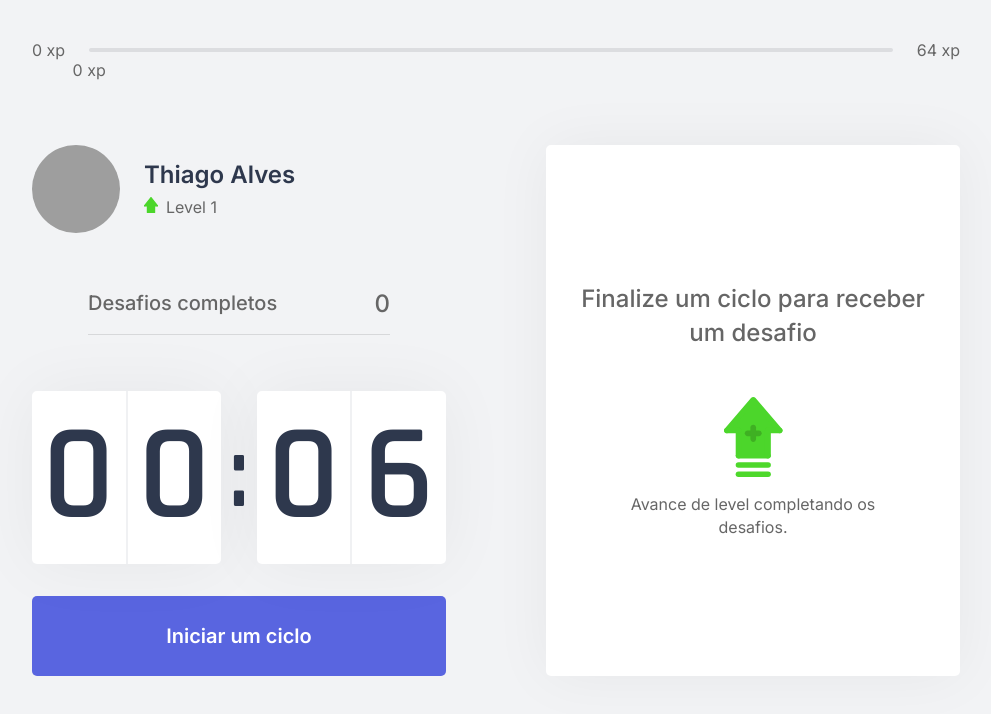
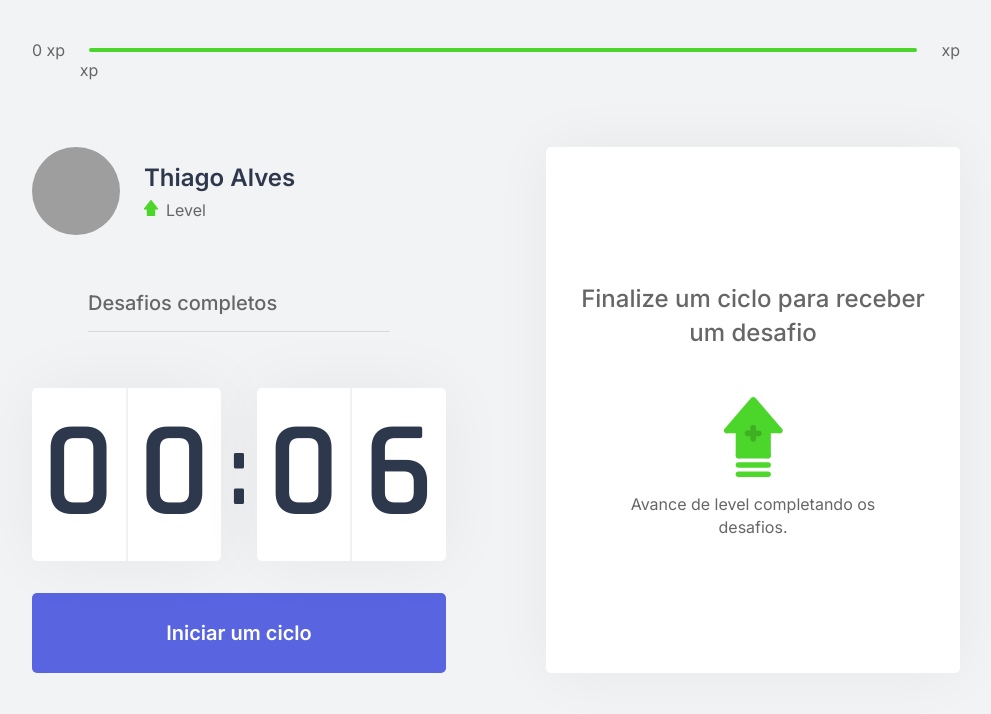
Before and after one commit to the-one-who-knoccks/NextLevelWeek4-Master, a Next.js app: page / in a window 1280 px wide. Shown: the top 714 px of the page, without its empty margins (144-1135 px from the left). Built offline with nearby package versions, Linux system fonts and the light colour scheme; grey boxes are pictures that could not be loaded.

Commit message:
Changed context place
Page App

```diff
--- a/src/pages/_app.tsx
+++ b/src/pages/_app.tsx
@@ -1,14 +1,12 @@
 import '../styles/global.css';
 
-import { ChallengesProvider } from '../contexts/ChallengesContext';
+
 
 
 function MyApp({ Component, pageProps }) {
 
   return (
-    <ChallengesProvider>
-      <Component {...pageProps} />
-    </ChallengesProvider>
+    <Component {...pageProps} />
   )
 }
 
```
